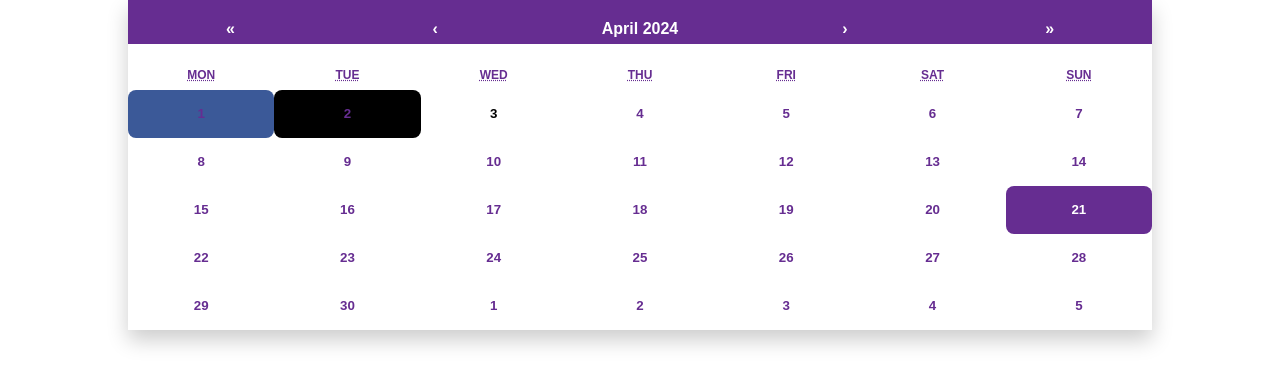
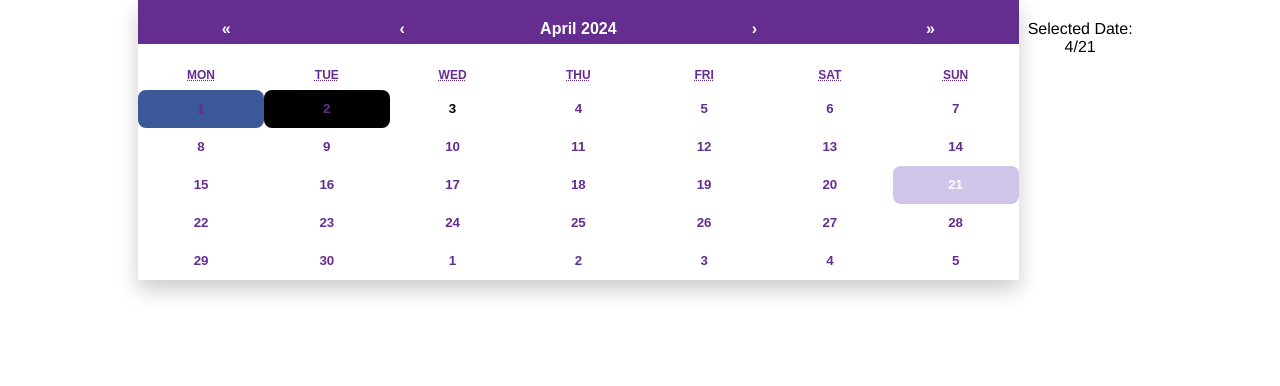
Before and after one commit to ryanvu2/LAHACKS24, a React (Create React App) app in the folder frontend/my-app/: page / in a window 1280 px wide. Shown: the top 386 px of the page. Built offline with nearby package versions, Linux system fonts and the light colour scheme.

Commit message:
Calendar Selected Date

```diff
--- a/frontend/my-app/src/pages/user/HomePage.css
+++ b/frontend/my-app/src/pages/user/HomePage.css
@@ -108,3 +108,33 @@ html, body {
 .react-calendar__navigation button svg {
   fill: white; /* Change SVG color to white */
 }
+
+/* HomePage.css */
+
+/* Normal state of calendar tiles */
+.react-calendar__tile {
+  background-color: white; /* All dates are white by default */
+  border-radius: 8px;
+  padding: 10px;
+  border: 1px solid #f0f0f0;
+}
+
+/* Hover state */
+.react-calendar__tile:hover {
+  background-color: #EDE7F6; /* Light purple background on hover */
+}
+
+/* Active (selected) state */
+.react-calendar__tile--active {
+  background-color: #D1C4E9; /* Slightly darker purple for selected date */
+}
+
+/* Today's date styling if needed */
+.react-calendar__tile--now {
+  background-color: white; /* Keeps today's date white unless it's selected or hovered over */
+}
+
+.react-calendar__tile--now:hover,
+.react-calendar__tile--now.react-calendar__tile--active {
+  background-color: #D1C4E9; /* Ensure today's date also shows purple when active or hovered */
+}
--- a/frontend/my-app/src/pages/user/HomePage.jsx
+++ b/frontend/my-app/src/pages/user/HomePage.jsx
@@ -1,11 +1,19 @@
-import React from 'react';
-import {useState} from 'react';
+import React, { useState } from 'react';
 import Calendar from 'react-calendar';
-import 'react-calendar/dist/Calendar.css'; // Default styles first
-import './HomePage.css'; // Your custom styles after
+import 'react-calendar/dist/Calendar.css';
+import './HomePage.css';
 
-function MyCalendar(){
-  const [value, onChange] = useState(new Date());
+function MyCalendar() {
+  const [value, onChange] = useState(new Date()); // Stores the selected Date object
+  const [currentDay, setCurrentDay] = useState(value.getDate()); // Day of the month
+  const [currentMonth, setCurrentMonth] = useState(value.getMonth() + 1); // Month (1-12)
+
+  // This function updates the calendar's value and also extracts and stores the month and day
+  const handleDateChange = (newValue) => {
+    onChange(newValue); // Update the selected date
+    setCurrentDay(newValue.getDate()); // Update the day state
+    setCurrentMonth(newValue.getMonth() + 1); // Update the month state (add 1 to month as getMonth() is 0 indexed)
+  };
 
   return (
     <div className="calendar-container">
@@ -13,11 +21,12 @@ function MyCalendar(){
         {/* Other header components */}
       </div>
       <Calendar
-        onChange={onChange}
+        onChange={handleDateChange} // Pass the new handler here
         value={value}
         className="custom-calendar"
       />
       {/* Other components such as the events list can be added here */}
+      <p>Selected Date: {currentMonth}/{currentDay}</p> {/* Displaying month/day */}
     </div>
   );
 }
```
